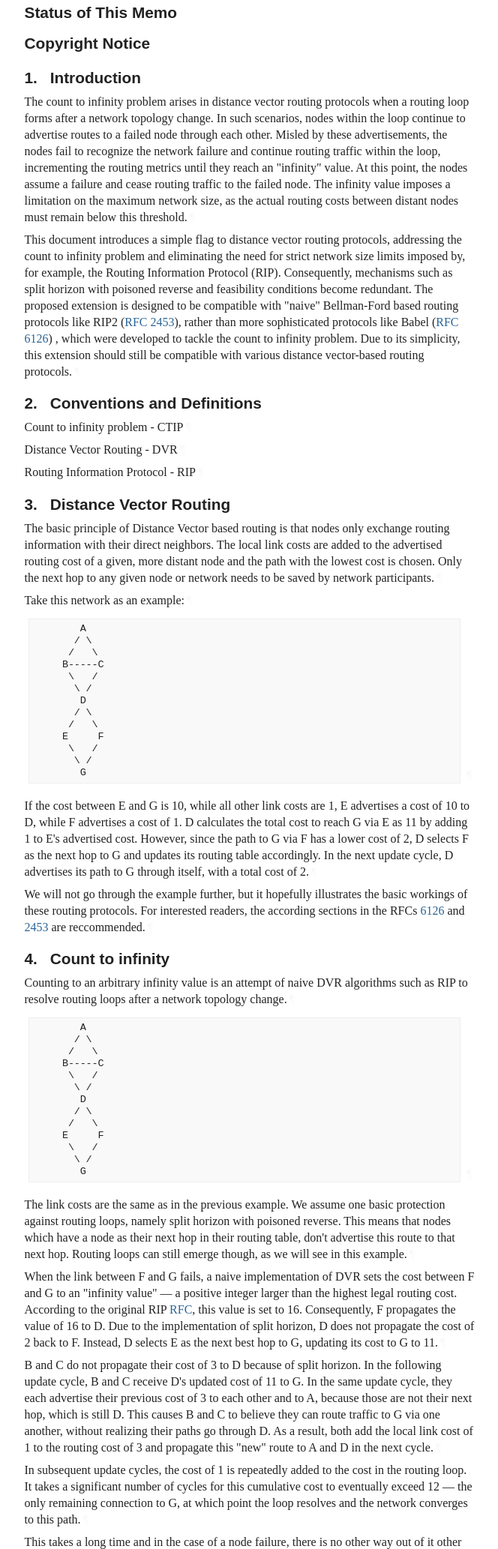
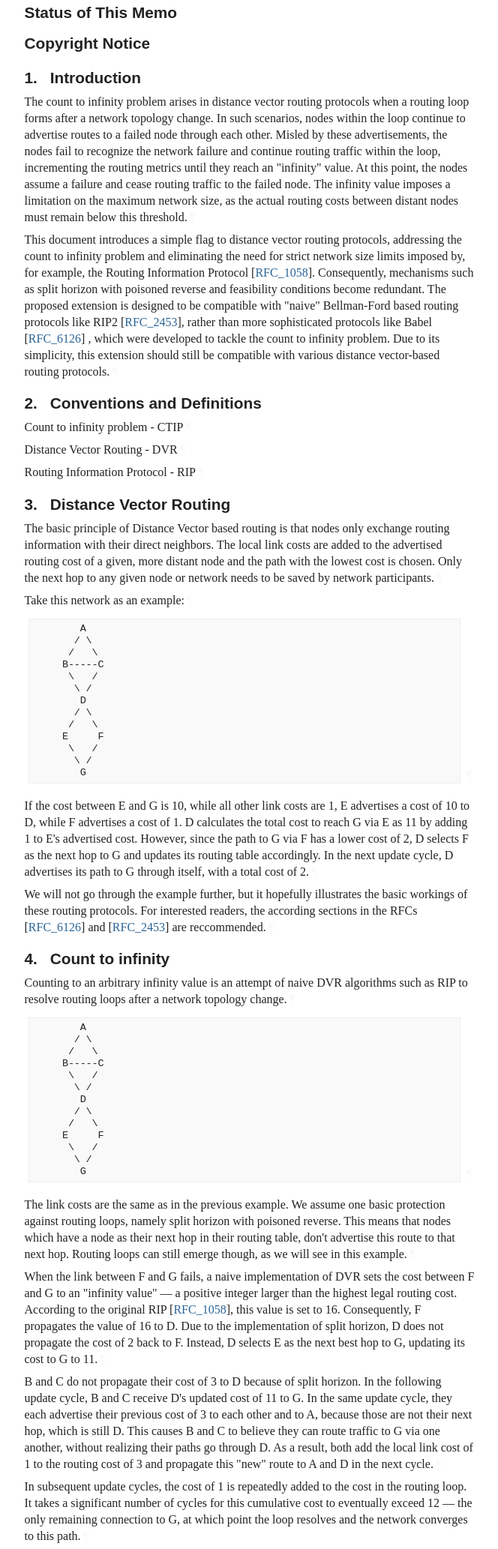
Before and after one commit to Sebastianmueller22/network-protocol, a plain HTML site: page draft-sebastian-mueller-direct-knowledge-extenstioin.html in a window 1280 px wide. Shown: the part 734-2800 px from the top of the page at 75% size, without its empty margins (92-756 px from the left). Drawn offline with Linux system fonts and the light colour scheme; a web font is replaced by a local one.

Commit message:
Script updating gh-pages from 48fdeec. [ci skip]

```diff
--- a/draft-sebastian-mueller-direct-knowledge-extenstioin.html
+++ b/draft-sebastian-mueller-direct-knowledge-extenstioin.html
@@ -7,7 +7,7 @@
 <title>Direct Knowledge Extension to Distance Vector Routing</title>
 <meta content="Sebastian Mueller" name="author">
 <meta content='
-       Naive Distance Vector-based routing protocols like the Routing Information Protocol ( RFC 1058 ) suffer from a phenomena called the "count to infinity problem"  in the event of a network topology change. This Internet Draft extends a naive Distance Vector routing implementation with a simple flag that allows the network to recover quickly and reliably, with no chance of routing loops to occur.
+       Naive Distance Vector-based routing protocols like the Routing Information Protocol   suffer from a phenomena called the "count to infinity problem"  in the event of a network topology change. This Internet Draft extends a naive Distance Vector routing implementation with a simple flag that allows the network to recover quickly and reliably, with no chance of routing loops to occur.
     ' name="description">
 <meta content="xml2rfc 3.28.0" name="generator">
 <meta content="count to infinity problem" name="keyword">
@@ -1079,7 +1079,7 @@ svg :is([fill="white"], [fill^="#fff"]) {
 <h1 id="title">Direct Knowledge Extension to Distance Vector Routing</h1>
 <section id="section-abstract">
       <h2 id="abstract"><a href="#abstract" class="selfRef">Abstract</a></h2>
-<p id="section-abstract-1">Naive Distance Vector-based routing protocols like the Routing Information Protocol (<a href="https://www.rfc-editor.org/info/rfc1058">RFC 1058</a>) suffer from a phenomena called the "count to infinity problem"  in the event of a network topology change. This Internet Draft extends a naive Distance Vector routing implementation with a simple flag that allows the network to recover quickly and reliably, with no chance of routing loops to occur.<a href="#section-abstract-1" class="pilcrow">¶</a></p>
+<p id="section-abstract-1">Naive Distance Vector-based routing protocols like the Routing Information Protocol <span>[<a href="#RFC_1058" class="cite xref">RFC_1058</a>]</span> suffer from a phenomena called the "count to infinity problem"  in the event of a network topology change. This Internet Draft extends a naive Distance Vector routing implementation with a simple flag that allows the network to recover quickly and reliably, with no chance of routing loops to occur.<a href="#section-abstract-1" class="pilcrow">¶</a></p>
 </section>
 <section class="note rfcEditorRemove" id="section-note.1">
       <h2 id="name-about-this-document">
@@ -1179,7 +1179,7 @@ svg :is([fill="white"], [fill^="#fff"]) {
 <a href="#section-1" class="section-number selfRef">1. </a><a href="#name-introduction" class="section-name selfRef">Introduction</a>
       </h2>
 <p id="section-1-1">The count to infinity problem arises in distance vector routing protocols when a routing loop forms after a network topology change. In such scenarios, nodes within the loop continue to advertise routes to a failed node through each other. Misled by these advertisements, the nodes fail to recognize the network failure and continue routing traffic within the loop, incrementing the routing metrics until they reach an "infinity" value. At this point, the nodes assume a failure and cease routing traffic to the failed node. The infinity value imposes a limitation on the maximum network size, as the actual routing costs between distant nodes must remain below this threshold.<a href="#section-1-1" class="pilcrow">¶</a></p>
-<p id="section-1-2">This document introduces a simple flag to distance vector routing protocols, addressing the count to infinity problem and eliminating the need for strict network size limits imposed by, for example, the Routing Information Protocol (RIP). Consequently, mechanisms such as split horizon with poisoned reverse and feasibility conditions become redundant. The proposed extension is designed to be compatible with "naive" Bellman-Ford based routing protocols like RIP2 (<a href="https://datatracker.ietf.org/doc/rfc2453/">RFC 2453</a>), rather than more sophisticated protocols like Babel (<a href="https://www.rfc-editor.org/info/rfc6126">RFC 6126</a>) , which were developed to tackle the count to infinity problem. Due to its simplicity, this extension should still be compatible with various distance vector-based routing protocols.<a href="#section-1-2" class="pilcrow">¶</a></p>
+<p id="section-1-2">This document introduces a simple flag to distance vector routing protocols, addressing the count to infinity problem and eliminating the need for strict network size limits imposed by, for example, the Routing Information Protocol <span>[<a href="#RFC_1058" class="cite xref">RFC_1058</a>]</span>. Consequently, mechanisms such as split horizon with poisoned reverse and feasibility conditions become redundant. The proposed extension is designed to be compatible with "naive" Bellman-Ford based routing protocols like RIP2 <span>[<a href="#RFC_2453" class="cite xref">RFC_2453</a>]</span>, rather than more sophisticated protocols like Babel <span>[<a href="#RFC_6126" class="cite xref">RFC_6126</a>]</span> , which were developed to tackle the count to infinity problem. Due to its simplicity, this extension should still be compatible with various distance vector-based routing protocols.<a href="#section-1-2" class="pilcrow">¶</a></p>
 </section>
 </div>
 <div id="conventions-and-definitions">
@@ -1217,7 +1217,7 @@ svg :is([fill="white"], [fill^="#fff"]) {
 </pre><a href="#section-3-3" class="pilcrow">¶</a>
 </div>
 <p id="section-3-4">If the cost between E and G is 10, while all other link costs are 1, E advertises a cost of 10 to D, while F advertises a cost of 1. D calculates the total cost to reach G via E as 11 by adding 1 to E's advertised cost. However, since the path to G via F has a lower cost of 2, D selects F as the next hop to G and updates its routing table accordingly. In the next update cycle, D advertises its path to G through itself, with a total cost of 2.<a href="#section-3-4" class="pilcrow">¶</a></p>
-<p id="section-3-5">We will not go through the example further, but it hopefully illustrates the basic workings of these routing protocols. For interested readers, the according sections in the RFCs <a href="https://www.rfc-editor.org/info/rfc6126">6126</a> and <a href="https://datatracker.ietf.org/doc/rfc2453/">2453</a> are reccommended.<a href="#section-3-5" class="pilcrow">¶</a></p>
+<p id="section-3-5">We will not go through the example further, but it hopefully illustrates the basic workings of these routing protocols. For interested readers, the according sections in the RFCs <span>[<a href="#RFC_6126" class="cite xref">RFC_6126</a>]</span>  and <span>[<a href="#RFC_2453" class="cite xref">RFC_2453</a>]</span> are reccommended.<a href="#section-3-5" class="pilcrow">¶</a></p>
 </section>
 </div>
 <div id="count-to-infinity">
@@ -1244,7 +1244,7 @@ svg :is([fill="white"], [fill^="#fff"]) {
 </pre><a href="#section-4-2" class="pilcrow">¶</a>
 </div>
 <p id="section-4-3">The link costs are the same as in the previous example. We assume one basic protection against routing loops, namely split horizon with poisoned reverse. This means that nodes which have a node as their next hop in their routing table, don't advertise this route to that next hop. Routing loops can still emerge though, as we will see in this example.<a href="#section-4-3" class="pilcrow">¶</a></p>
-<p id="section-4-4">When the link between F and G fails, a naive implementation of DVR sets the cost between F and G to an "infinity value" — a positive integer larger than the highest legal routing cost. According to the original RIP <a href="https://www.rfc-editor.org/info/rfc1058">RFC</a>, this value is set to 16. Consequently, F propagates the value of 16 to D. Due to the implementation of split horizon, D does not propagate the cost of 2 back to F. Instead, D selects E as the next best hop to G, updating its cost to G to 11.<a href="#section-4-4" class="pilcrow">¶</a></p>
+<p id="section-4-4">When the link between F and G fails, a naive implementation of DVR sets the cost between F and G to an "infinity value" — a positive integer larger than the highest legal routing cost. According to the original RIP <span>[<a href="#RFC_1058" class="cite xref">RFC_1058</a>]</span>, this value is set to 16. Consequently, F propagates the value of 16 to D. Due to the implementation of split horizon, D does not propagate the cost of 2 back to F. Instead, D selects E as the next best hop to G, updating its cost to G to 11.<a href="#section-4-4" class="pilcrow">¶</a></p>
 <p id="section-4-5">B and C do not propagate their cost of 3 to D because of split horizon. In the following update cycle, B and C receive D's updated cost of 11 to G. In the same update cycle, they each advertise their previous cost of 3 to each other and to A, because those are not their next hop, which is still D. This causes B and C to believe they can route traffic to G via one another, without realizing their paths go through D. As a result, both add the local link cost of 1 to the routing cost of 3 and propagate this "new" route to A and D in the next cycle.<a href="#section-4-5" class="pilcrow">¶</a></p>
 <p id="section-4-6">In subsequent update cycles, the cost of 1 is repeatedly added to the cost in the routing loop. It takes a significant number of cycles for this cumulative cost to eventually exceed 12 — the only remaining connection to G, at which point the loop resolves and the network converges to this path.<a href="#section-4-6" class="pilcrow">¶</a></p>
 <p id="section-4-7">This takes a long time and in the case of a node failure, there is no other way out of it other than to count up to an arbitrary infinity value (16 in this example). This value serves as an arbitrary threshold to terminate the process once it becomes excessively large. While effective in halting the loop, reaching this limit is time-consuming and restricts the range of permissible routing costs and thereby the possible size of the network.<a href="#section-4-7" class="pilcrow">¶</a></p>
@@ -1356,7 +1356,7 @@ D receives the advertisement with the DKB set, ignores the infinity values from
 <dd class="break"></dd>
 <dt id="RFC_6126">[RFC_6126]</dt>
     <dd>
-<span class="refAuthor">Chroboczek, J.</span>, <span class="refTitle">"The Babel Routing Protoco"</span>, <span class="seriesInfo">DOI 10.17487/RFC6126 </span>, <time datetime="2011-04" class="refDate">April 2011</time>, <span>&lt;<a href="https://www.rfc-editor.org/info/rfc6126">https://www.rfc-editor.org/info/rfc6126</a>&gt;</span>. </dd>
+<span class="refAuthor">Chroboczek, J.</span>, <span class="refTitle">"The Babel Routing Protocol"</span>, <span class="seriesInfo">DOI 10.17487/RFC6126 </span>, <time datetime="2011-04" class="refDate">April 2011</time>, <span>&lt;<a href="https://www.rfc-editor.org/info/rfc6126">https://www.rfc-editor.org/info/rfc6126</a>&gt;</span>. </dd>
 <dd class="break"></dd>
 </dl>
 </section>
```
Also changed, not shown: draft-sebastian-mueller-direct-knowledge-extenstioin.txt.
